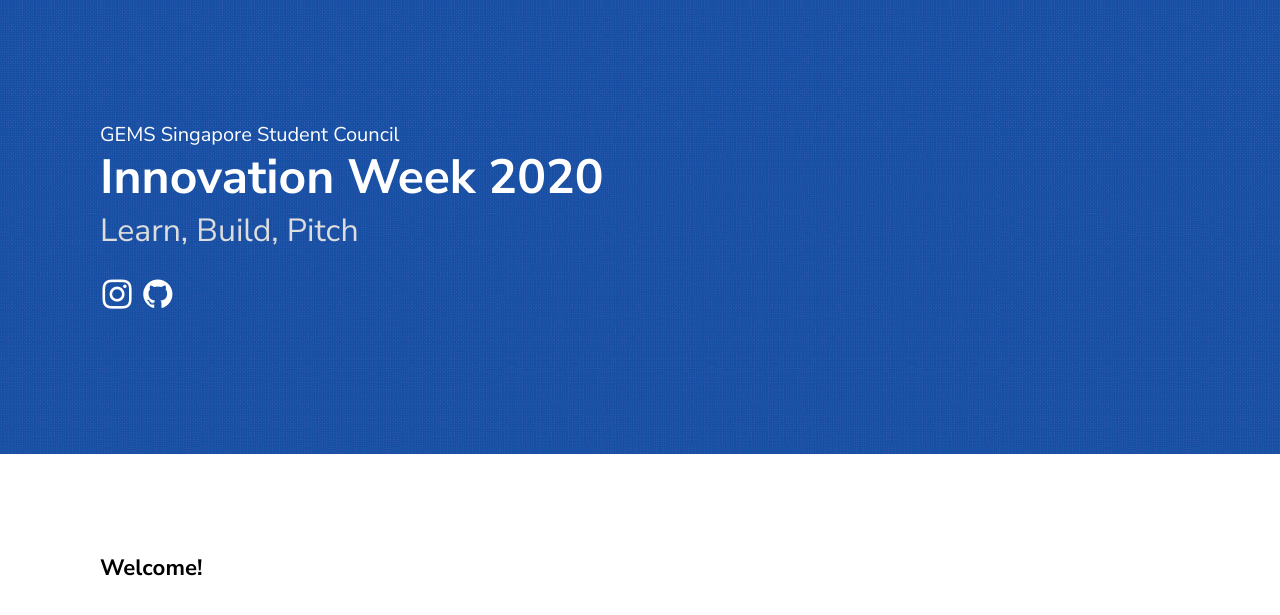
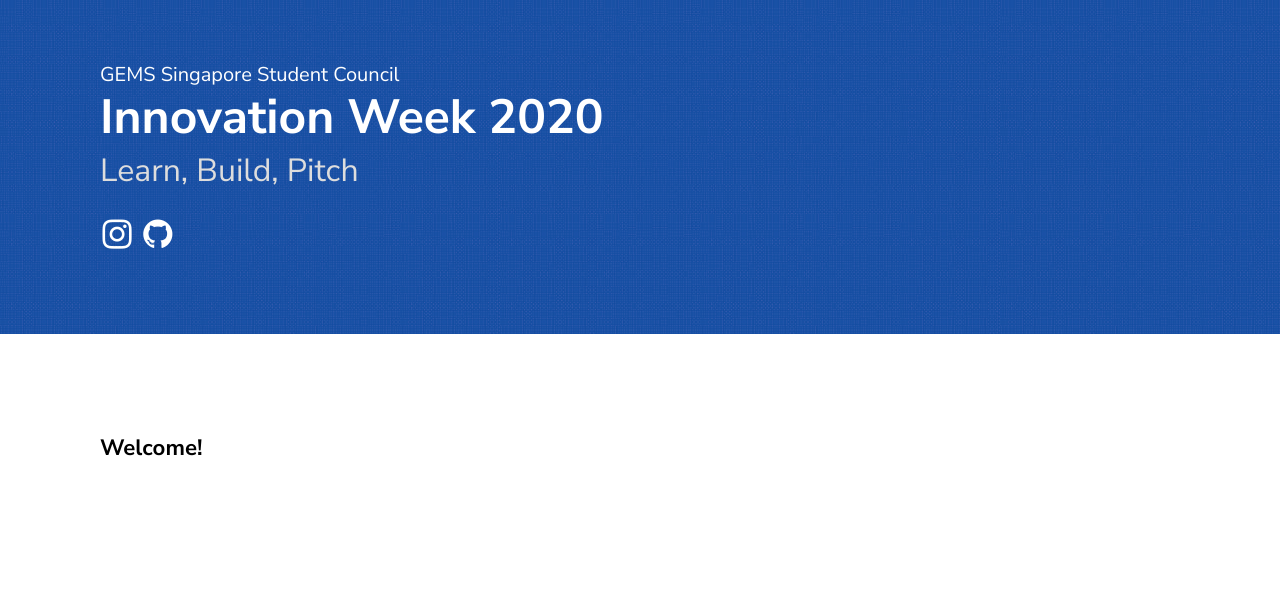
Before and after one commit to gemssingaporestudentcouncil/innovationweek2020, a Jekyll site: the page built from index.md, in a window 1280 px wide. Shown: the top 615 px of the page. Built offline with Jekyll 4.4.1, drawn with Linux system fonts in a browser that asks for light colours.

Commit message:
Update theme.scss

```diff
--- a/_sass/theme.scss
+++ b/_sass/theme.scss
@@ -61,7 +61,7 @@ figcaption {
 
 header {
 	// background-size: cover;
-	padding: 120px 0;
+	padding: 60px 0;
 	color: #fff;
 	overflow: hidden;
 	h2 {
```
